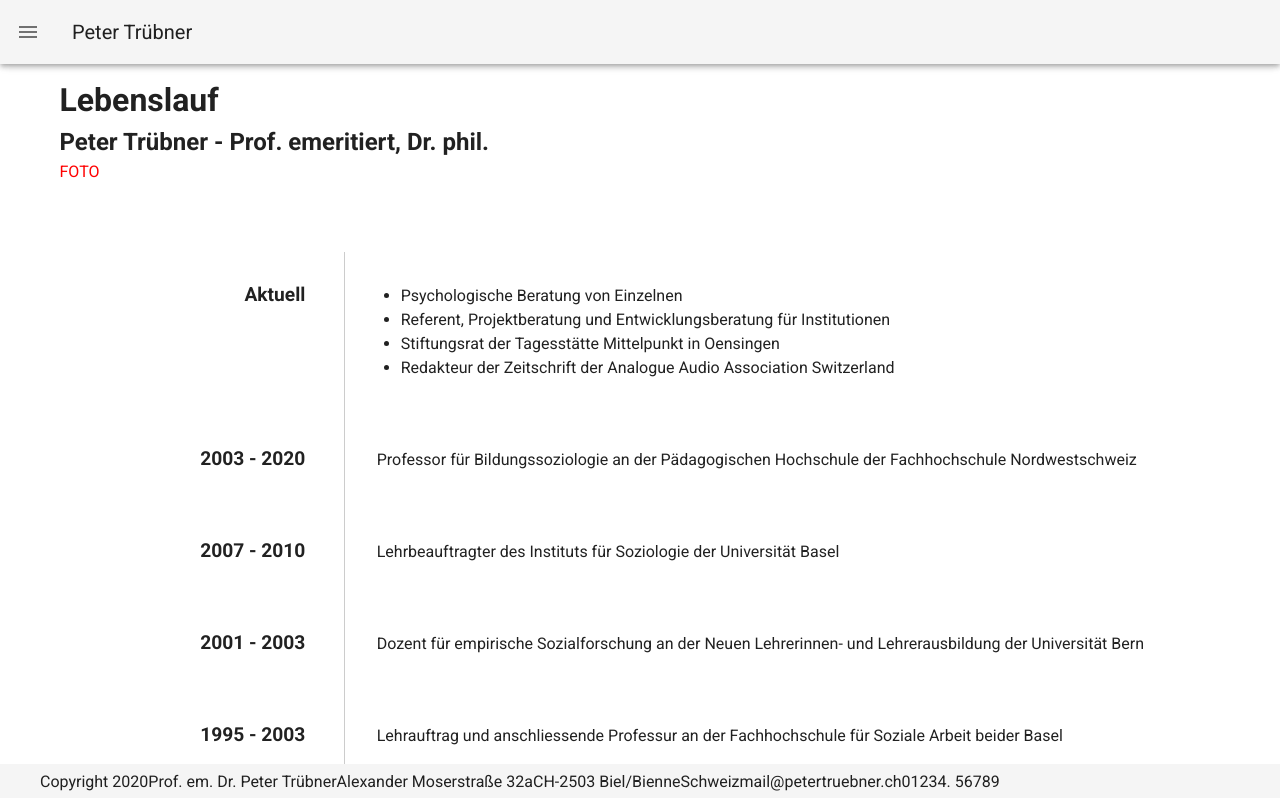
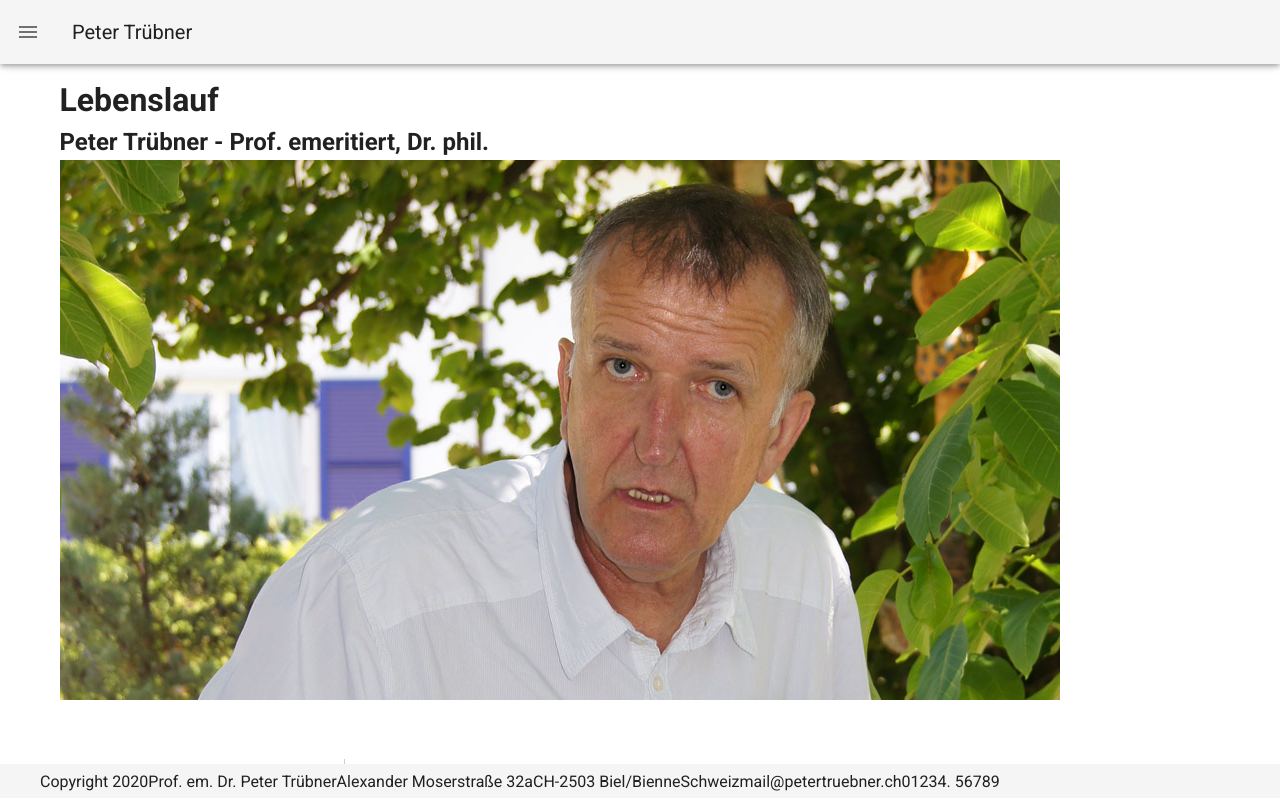
Before and after one commit to Schaeferjo/peter-truebner, a Nuxt app: page /lebenslauf in a window 1280 px wide. Shown: the top 798 px of the page. Built offline with nearby package versions, Linux system fonts and the light colour scheme.

Commit message:
Add photos to cv

```diff
--- a/components/lebenslauf-eintrag.vue
+++ b/components/lebenslauf-eintrag.vue
@@ -44,7 +44,7 @@ export default {
 
 .cv-item-content {
   text-align: left;
-  padding: 2em 1em 3em 2em;
+  padding: 1em 1em 4.5em 2em;
   border-left: 1px solid #ccc;
 }
 </style>
--- a/pages/lebenslauf.vue
+++ b/pages/lebenslauf.vue
@@ -2,8 +2,10 @@
   <div id="lebenlauf">
     <h1>Lebenslauf</h1>
     <h2>Peter Trübner - Prof. emeritiert, Dr. phil.</h2>
-
-    <p style="color: red;">FOTO</p>
+    <img
+      src="../assets/images/portrait_peter_truebner_large.jpg"
+      alt="Prof. em., Dr. phil. Peter Trüber Biel/ Bienne Schweiz"
+    />
     <div id="cv">
       <LebenslaufEintrag date="Aktuell">
         <ul>
```
Also changed, not shown: assets/images/portrait_peter_truebner_large.jpg (added), assets/images/portrait_peter_truebner_small.jpg (added).
